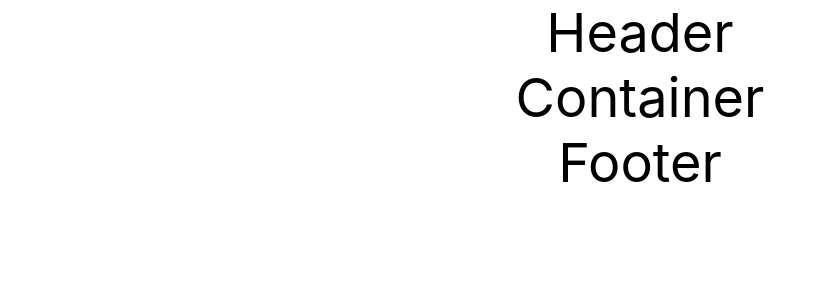
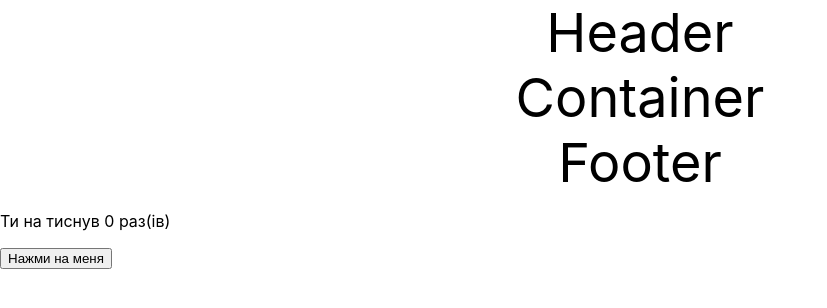
Before and after one commit to evgeniy-20/todolist, a React (Create React App) app: page / in a window 1280 px wide. Shown: the top 308 px of the page, without its empty margins (0-827 px from the left). Built offline with nearby package versions, Linux system fonts and the light colour scheme.

Commit message:
creating button-cliker

```diff
--- a/src/App.js
+++ b/src/App.js
@@ -2,6 +2,7 @@ import './App.css';
 import Header from './Header';
 import Container from './Container';
 import Footer from './Footer';
+import Button from './Button';
 
 function App() {
   return (
@@ -9,6 +10,7 @@ function App() {
       <Header />
       <Container />
       <Footer />
+      <Button />
     </div>
   );
 }
--- /dev/null
+++ b/src/Button.js
@@ -0,0 +1,13 @@
+import React, {useState} from 'react'
+
+function Button() {
+  const [count, setCount] = useState(0);
+  return (
+    <div>
+        <p>Ти на тиснув {count} раз(ів)</p>
+        <button onClick={() => setCount(count + 1)}>Нажми на меня</button>
+    </div>
+  )
+}
+
+export default Button
```
